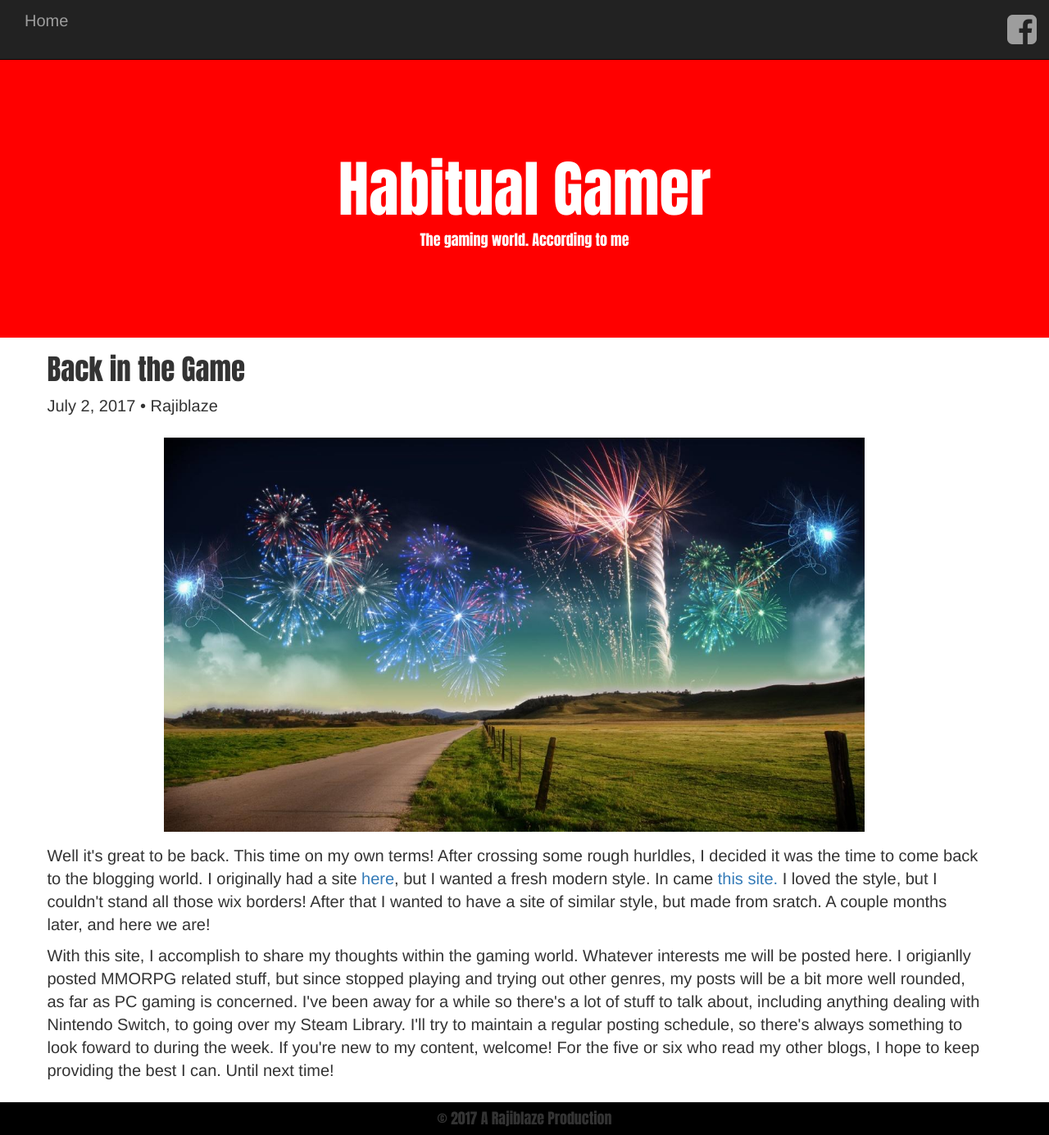
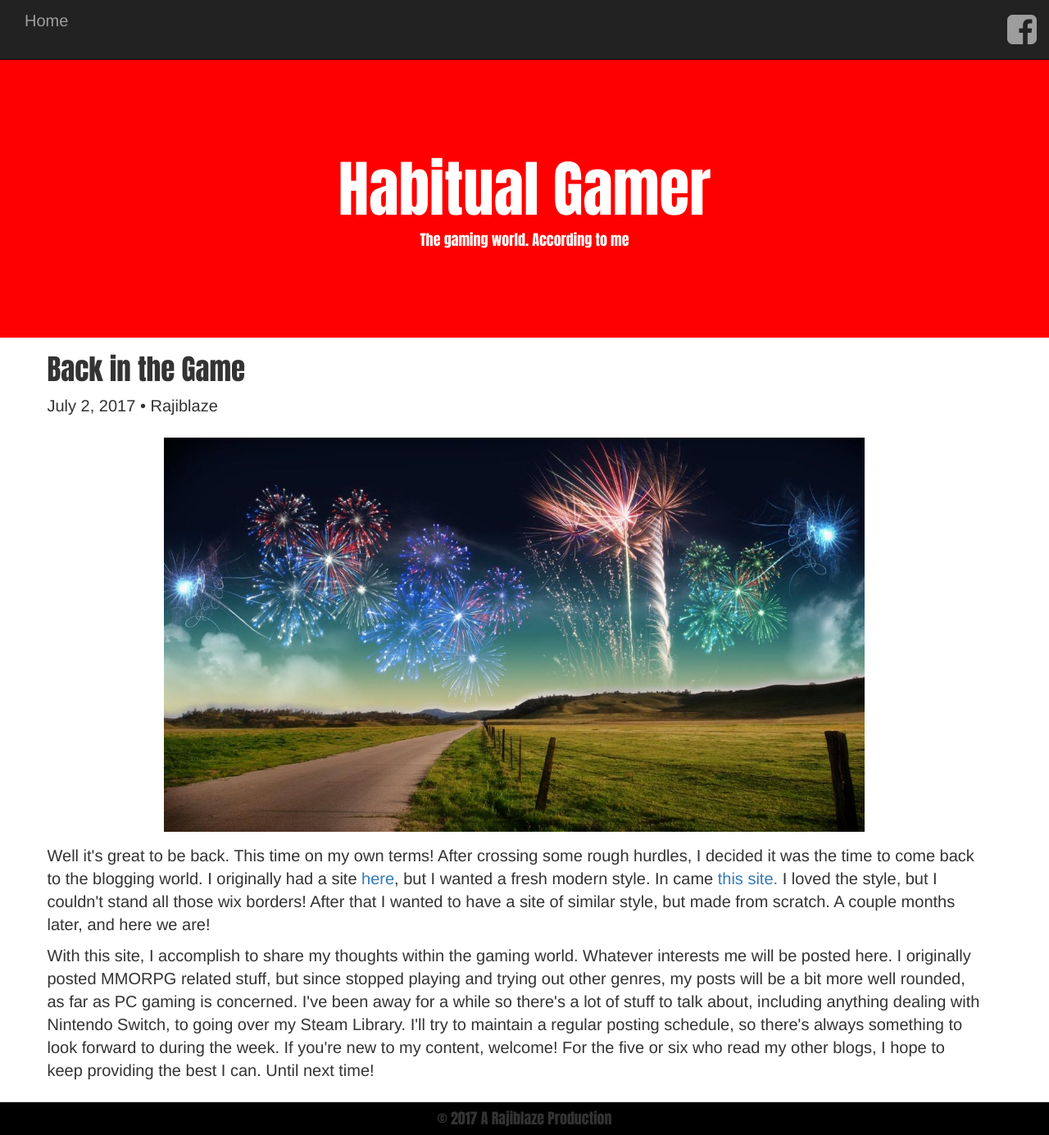
Before and after one commit to habitualgamer/habitualgamer.github.io, a Jekyll site: the page built from _posts/2017-07-02-New-Blog-Entry.html, in a window 1280 px wide and 1385 px high. Shown: the whole window at 82% size. Built offline with Jekyll 4.4.1, drawn with Linux system fonts in a browser that asks for light colours; nearby versions of some CDN libraries.

Commit message:
Doooomfist!

```diff
--- a/_posts/2017-04-25-Toxicity-and-Overwatch.html
+++ b/_posts/2017-04-25-Toxicity-and-Overwatch.html
@@ -10,9 +10,9 @@
 <img src ="/assets/images/ow.jpg" >
 
 <p>
-I have to say, for a game that's only a multiplayer objective-based kill-fest, it's done a great job pulling me away from WoW. With it's engaging game-play, memorable characters and lore presentation, you can see why so many love this game. Maybe even love the game too much. To the point where fun doesn't matter anymore and winning means everything. People getting tilted over silly mistakes, making people switch characters because they're aren't 'in the meta', or just flame their whole team because they're being held back. This is where the toxicity starts.
+I have to say, for a game that's only a multiplayer objective-based kill-fest, it's done a great job pulling me away from WoW. With it's engaging game-play, memorable characters and lore presentation, you can see why so many love this game. Maybe even love the game too much. <!--more--> To the point where fun doesn't matter anymore and winning means everything. People getting tilted over silly mistakes, making people switch characters because they're aren't 'in the meta', or just flame their whole team because they're being held back. This is where the toxicity starts.
  </p>
- <!--more-->
+
  <p>
 As much as I enjoy a competitive match here and there, I just couldn't handle the crap I had to deal with just to up my rank. Many times I had a team member flat out leave the game in the middle of match...even if we're winning! Connection problems aside, (they usually return right away) people get way too salty when they believe things aren't going their way. I've seen it happen on the other team as well. I mean, the win is great, but I don't want it happening to me, therefore I don't other people to suffer. Overwatch is one of those games where anything is possible. You could be defending point B all the way to the last 30 seconds, and all it takes is one good push from the offending team to make all that go to waste. This is why I never understood people quitting so early in a match. There were many games where it started incredibly shitty for my team, and at the end, we end up victorious.
  </p>
--- a/_posts/2017-07-02-New-Blog-Entry.html
+++ b/_posts/2017-07-02-New-Blog-Entry.html
@@ -8,8 +8,8 @@
 <img src ="/assets/images/celebrate.jpg" >
 
 
-<p> Well it's great to be back. This time on my own terms!<!--more--> After crossing some rough hurldles, I decided it was the time to come back to the blogging world. I originally had a site <a href ="https://ahabitualgamer.blogspot.com/">here</a>, but I wanted a fresh modern style. In came <a href="https://jten11.wixsite.com/habitualgamer">this site.</a>
-I loved the style, but I couldn't stand all those wix borders! After that I wanted to have a site of similar style, but made from sratch. A couple months later, and here we are! </p>
+<p> Well it's great to be back. This time on my own terms!<!--more--> After crossing some rough hurdles, I decided it was the time to come back to the blogging world. I originally had a site <a href ="https://ahabitualgamer.blogspot.com/">here</a>, but I wanted a fresh modern style. In came <a href="https://jten11.wixsite.com/habitualgamer">this site.</a>
+I loved the style, but I couldn't stand all those wix borders! After that I wanted to have a site of similar style, but made from scratch. A couple months later, and here we are! </p>
 
 <p>
-With this site, I accomplish to share my thoughts within the gaming world. Whatever interests me will be posted here. I origianlly posted MMORPG related stuff, but since stopped playing and trying out other genres, my posts will be a bit more well rounded, as far as PC gaming is concerned. I've been away for a while so there's a lot of stuff to talk about, including anything dealing with Nintendo Switch, to going over my Steam Library. I'll try to maintain a regular posting schedule, so there's always something to look foward to during the week. If you're new to my content, welcome! For the five or six who read my other blogs, I hope to keep providing the best I can. Until next time!</p>
+With this site, I accomplish to share my thoughts within the gaming world. Whatever interests me will be posted here. I originally posted MMORPG related stuff, but since stopped playing and trying out other genres, my posts will be a bit more well rounded, as far as PC gaming is concerned. I've been away for a while so there's a lot of stuff to talk about, including anything dealing with Nintendo Switch, to going over my Steam Library. I'll try to maintain a regular posting schedule, so there's always something to look forward to during the week. If you're new to my content, welcome! For the five or six who read my other blogs, I hope to keep providing the best I can. Until next time!</p>
```
Also changed, not shown: _posts/2017-07-07-Doomfist.html (added, +13 -0 lines), 1 other file.
